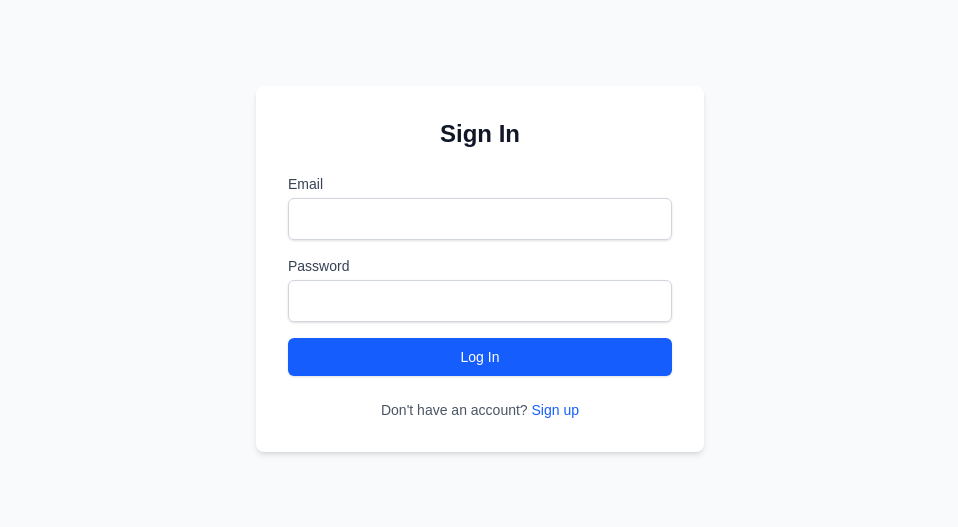
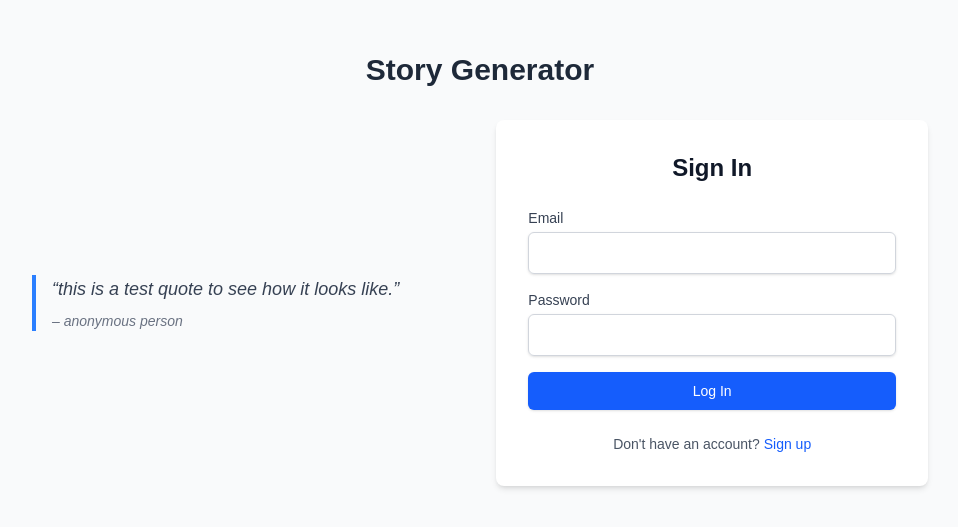
Before and after one commit to MartinS3030/Story-Generator, a Next.js app in the folder client/: page /login in a window 1280 px wide. Shown: the part 131-658 px from the top of the page, without its empty margins (160-1118 px from the left). Built offline with nearby package versions, Linux system fonts and the light colour scheme; no server answers.

Commit message:
Add a title and quote to the login page

```diff
--- a/client/src/app/lang/en/messages.js
+++ b/client/src/app/lang/en/messages.js
@@ -7,7 +7,10 @@ const LOGIN_STRINGS = {
   NO_ACCOUNT_MESSAGE: "Don't have an account?",
   SIGNUP_LINK: 'Sign up',
   LOGIN_FAILED: 'Login failed. Please check your credentials.',
-  GENERIC_ERROR: 'An error occurred. Please try again.'
+  GENERIC_ERROR: 'An error occurred. Please try again.',
+  PAGE_TITLE: 'Story Generator',
+  QUOTE: '“this is a test quote to see how it looks like.”',
+  QUOTE_AUTHOR: '– anonymous person',
 };
 
 const SIGNUP_STRINGS = {
--- a/client/src/app/login/page.tsx
+++ b/client/src/app/login/page.tsx
@@ -62,10 +62,22 @@ export default function Page() {
     setter(e.target.value);
   };
 
-  return (
-    <div className="min-h-screen flex items-center justify-center bg-gray-50 py-12 px-4 sm:px-6 lg:px-8">
-      <div className="max-w-md w-full space-y-8">
-        <div className="bg-white p-8 rounded-lg shadow-md">
+return (
+  <div className="min-h-screen flex flex-col items-center justify-center bg-gray-50 py-8 px-4 sm:px-6 lg:px-8">
+    <h1 className="text-3xl font-bold text-center text-gray-800 mb-8">
+      {LOGIN_STRINGS.PAGE_TITLE}
+    </h1>
+
+    <div className="flex flex-col lg:flex-row max-w-4xl w-full space-y-8 lg:space-y-0 lg:space-x-8">
+      <div className="hidden lg:flex flex-col justify-center w-full lg:w-1/2 pr-4">
+        <blockquote className="text-lg italic text-gray-700 border-l-4 border-blue-500 pl-4">
+          {LOGIN_STRINGS.QUOTE}
+          <footer className="mt-2 text-sm text-gray-500">{LOGIN_STRINGS.QUOTE_AUTHOR}</footer>
+        </blockquote>
+      </div>
+
+      <div className="w-full lg:w-1/2">
+        <div className="bg-white p-6 sm:p-8 rounded-lg shadow-md">
           <div className="mb-6">
             <h2 className="text-2xl font-bold text-gray-900 text-center">
               {LOGIN_STRINGS.LOGIN_HEADING}
@@ -128,5 +140,6 @@ export default function Page() {
         </div>
       </div>
     </div>
-  );
+  </div>
+);
 }
```
